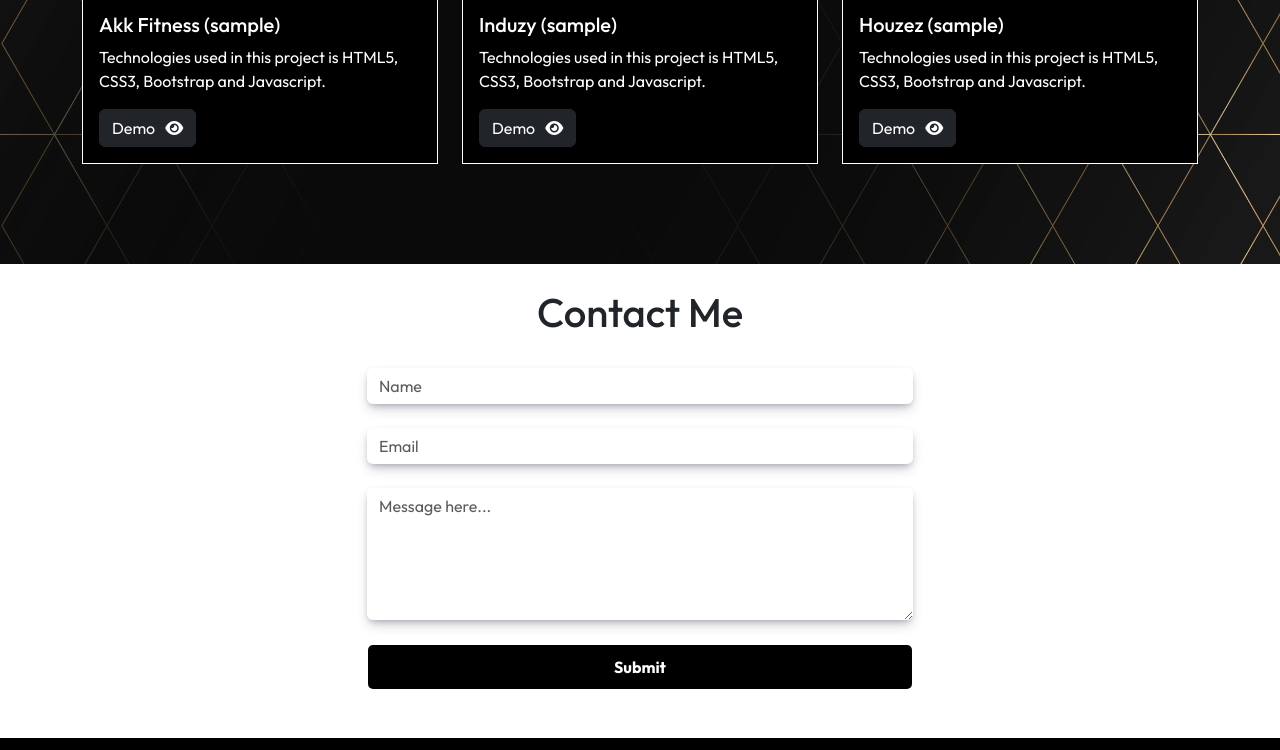
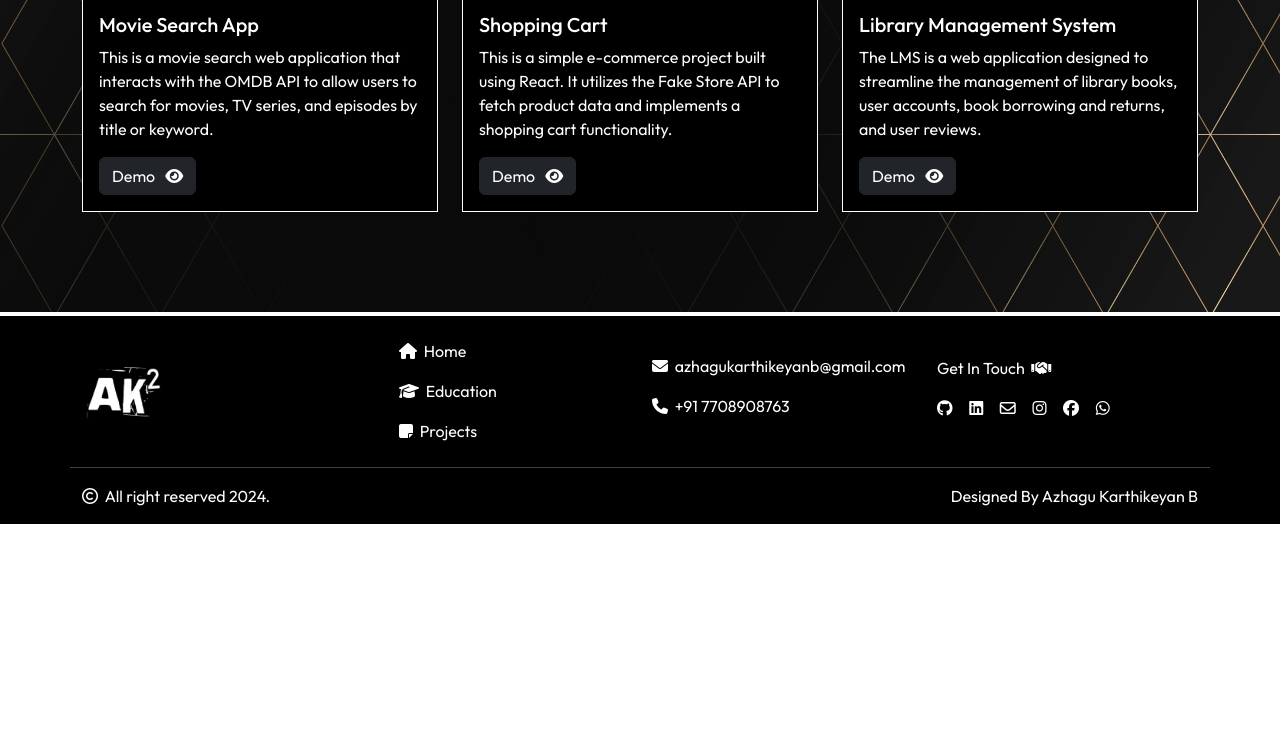
Before and after one commit to azhagu-akk/portfolio, a plain HTML site: page index.html in a window 1280 px wide. Shown: the part 2050-2800 px from the top of the page. After the commit the page ends 2574 px from the top, so only its background shows below. Drawn offline with nearby package versions, Linux system fonts and the light colour scheme; a web font is replaced by a local one.

Commit message:
Updates Added

```diff
--- a/index.html
+++ b/index.html
@@ -86,7 +86,7 @@
                     <div class="content">
                     <h4> Hi, &nbsp;I`m </h4>
                     <h1>AZHAGU KARTHIKEYAN B</h1>
-                    <h3>Front-End Developer</h3>
+                    <h3>MCA | MERN Stack Developer</h3>
                     <p>To Obtain an entry level position in a creative field, where I can utilize my artistic abilities, attention to detail, and a willingness to collaborate to create impactful designs and contribute to the creative process. </p>
                     <div class="social">
                       <a href="https://github.com/azhagu-akk" target="_blank">
@@ -95,7 +95,7 @@
                       <a href="https://www.linkedin.com/in/azhagu-karthikeyan-b-/" target="_blank">
                         <i class="fa-brands fa-linkedin"></i>
                       </a>  &nbsp; &nbsp;
-                      <a href="mailto: karthiazhagu0@gmail.com" target="blank">
+                      <a href="mailto:azhagukarthikeyanb@gmail.com" target="blank">
                         <i class="fa-regular fa-envelope"></i>
                       </a>  &nbsp; &nbsp;
                       <a href="https://www.instagram.com/a.kk_b_?igsh=MTJla3hidjVxcTNybg==" target="_blank">
@@ -110,7 +110,7 @@
                       </a>
                     </div> <br>
                     <div class="get">
-                      <a href="./assest/images/Resume.pdf" download class="resume">Get Resume &nbsp; <i class="fa-solid fa-download"></i></a>
+                      <a href="./assest/images/Azhagu Karthikeyan B_20241115_190432_0000.pdf" download class="resume">Get Resume &nbsp; <i class="fa-solid fa-download"></i></a>
                     </div>
 
 
@@ -173,7 +173,7 @@
                        </div>
 
                     <div class=" timeline-component timeline-content">
-                        <h4>MCA | 2024 | 77.2%</h4>
+                        <h4>MCA | 2024 | 79.2%</h4>
                         <p>SNS College of Technology, Coimbatore, <br> Anna University.</p>
                     </div>
                     <div class="timeline-middle">
@@ -200,32 +200,32 @@
         <h1 class="text-center mt-4">Projects</h1>
         <div class="col-lg-4 mt-5">
           <div class="card img3" height="1005">
-            <img src="./assest/images/young-fitness-man-studio.jpg" class="card-img-top" alt="..." width="10%">
+            <img src="./assest/images/pexels-pixabay-269140.jpg" class="card-img-top" alt="..." width="10%">
             <div class="card-body">
-              <h5 class="card-title">Akk Fitness (sample)</h5>
-              <p class="card-text">Technologies used in this project is HTML5, CSS3, Bootstrap and Javascript.</p>
-              <a href="https://akkfitness.netlify.app/" target="_blank" class="btn btn-dark">Demo &nbsp; <i class="fa-solid fa-eye"></i></a>
+              <h5 class="card-title ">Movie Search App</h5>
+              <p class="card-text ">This is a movie search web application that interacts with the OMDB API to allow users to search for movies, TV series, and episodes by title or keyword.</p>
+              <a href="https://movies-searchappreact.netlify.app/" target="_blank" class="btn btn-dark">Demo &nbsp; <i class="fa-solid fa-eye"></i></a>
             </div>
           </div>
         </div>
         <div class="col-lg-4 mt-5">
           <div class="card img3">
-            <img src="./assest/images/factory-workshop-interior-machines-glass-production-background.jpg" class="card-img-top" alt="..." width="100%">
+            <img src="./assest/images/pexels-edward-1845249-3427609.jpg" class="card-img-top" alt="..." width="100%">
             <div class="card-body">
-              <h5 class="card-title">Induzy (sample)</h5>
-              <p class="card-text">Technologies used in this project is HTML5, CSS3, Bootstrap and Javascript.</p>
-              <a href="https://induzyfactory.netlify.app/" target="_blank" class="btn btn-dark">Demo &nbsp; <i class="fa-solid fa-eye"></i></a>
+              <h5 class="card-title">Shopping Cart</h5>
+              <p class="card-text">This is a simple e-commerce project built using React. It utilizes the Fake Store API to fetch product data and implements a shopping cart functionality.</p>
+              <a href="https://bowies2.netlify.app/" target="_blank" class="btn btn-dark">Demo &nbsp; <i class="fa-solid fa-eye"></i></a>
             </div>
           </div>
         </div>
         <div class="col-lg-4 mt-5">
           <div class="card img3">
-            <img src="./assest/images/sunset-pool.jpg" class="card-img-top" alt="..." width="100%">
+            <img src="./assest/images/pexels-tima-miroshnichenko-9572637.jpg" class="card-img-top" alt="..." width="100%">
             <div class="card-body">
-              <h5 class="card-title">Houzez (sample)</h5>
-              <p class="card-text">Technologies used in this project is HTML5, CSS3, Bootstrap and Javascript. </p>
+              <h5 class="card-title">Library Management System</h5>
+              <p class="card-text">The LMS is a web application designed to streamline the management of library books, user accounts, book borrowing and returns, and user reviews. </p>
 
-              <a href="http://houzez.netlify.app" target="_blank" class="btn btn-dark demo">Demo &nbsp; <i class="fa-solid fa-eye"></i></a>
+              <a href="https://lms-front-nd.netlify.app/" target="_blank" class="btn btn-dark demo">Demo &nbsp; <i class="fa-solid fa-eye"></i></a>
             </div>
           </div>
         </div>
@@ -236,9 +236,13 @@
 
     <!-- Project end -->
 
+
+    <!-- Skills Section -->
+
+
     <!-- Contact -->
 
-    <div class="container con" id="contacts">
+    <!-- <div class="container con" id="contacts">
       <div class="row mt-4 contact">
         <h1 class="text-center">Contact Me</h1>
         <div class="col-lg-3"></div>
@@ -256,8 +260,8 @@
       </div>
 
 
-    </div>
-    <div class=" mt-5 co">
+    </div> -->
+    <div class=" mt-1 co" id="contacts">
       <div class="container">
         <div class="row">
           <div class="col-lg-3 pt-5 col-md-2 col-12 img10">
@@ -272,7 +276,7 @@
             </ul>
           </div>
           <div class="col-lg-3 kit  col-md-3 col-12">
-            <a href="mailto: karthiazhagu0@gmail.com"> <i class="fa-solid fa-envelope"></i> &nbsp;karthiazhagu0@gmail.com</a> <br>
+            <a href="mailto: karthiazhagu0@gmail.com"> <i class="fa-solid fa-envelope"></i> &nbsp;azhagukarthikeyanb@gmail.com</a> <br>
             <a href="tel: +91 7708908763"> <i class="fa-solid fa-phone"></i> &nbsp;+91 7708908763</a>
           </div>
           <div class="col-lg-3 soc  col-12 col-md-4" >
```
Also changed, not shown: assest/css/style.css (line endings or trailing spaces), 4 other files.
